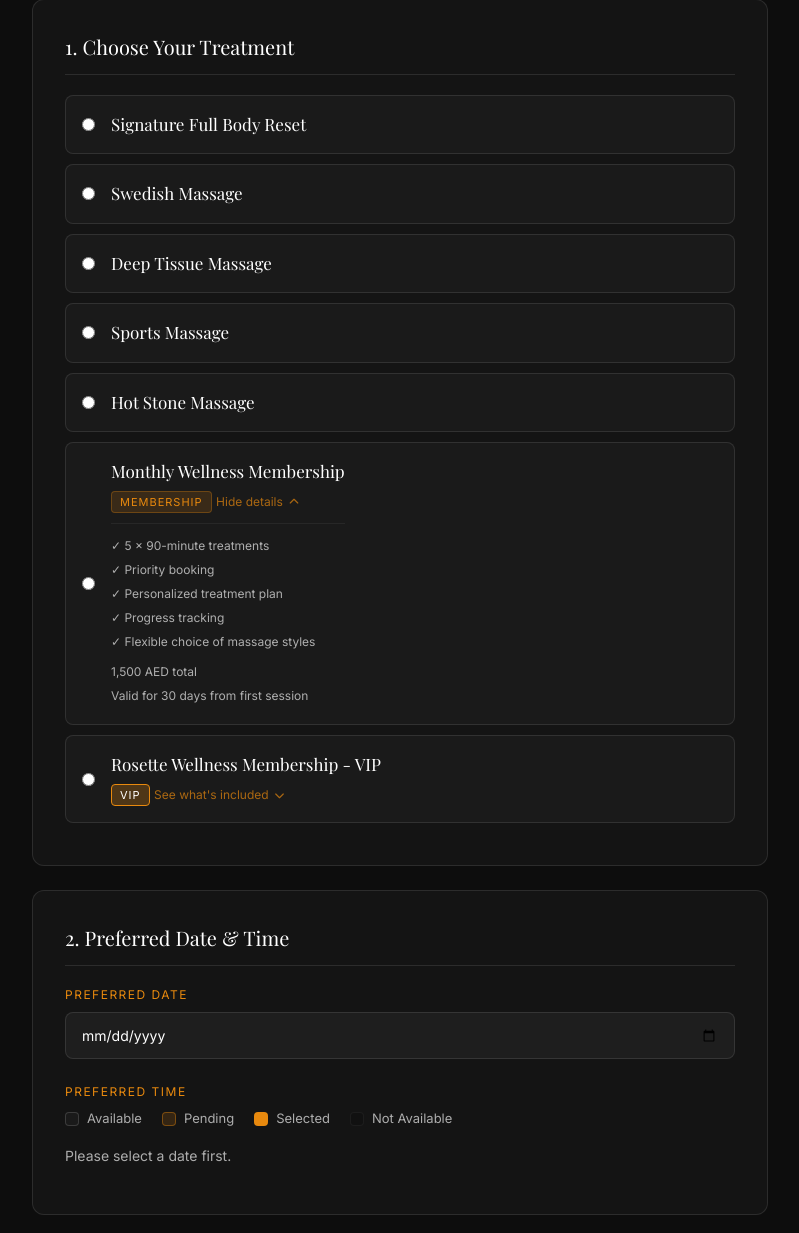
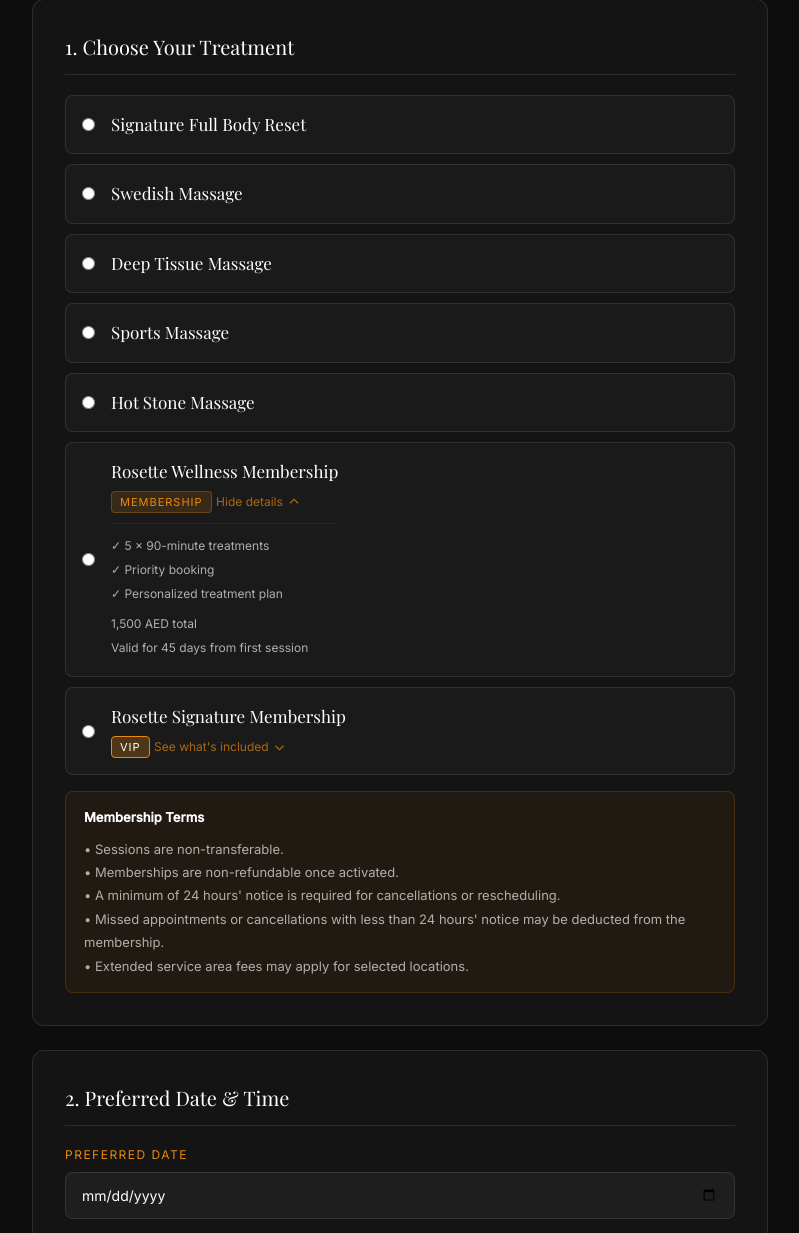
Before and after one commit to MarthaMuronji/rosette-booking, a Django app: page /book/ in a window 1280 px wide, after a click on "See what's included". Shown: the part 474-1707 px from the top of the page, without its empty margins (240-1039 px from the left). Run offline with Django 5.2, Linux system fonts and the light colour scheme; data that the repository does not hold is empty.

Commit message:
Remove Zone 5, add membership terms, restructure memberships
Zone 5 removal:
- Remove Zone 5 from zone choices, fees, and custom quote flow
- Remove Zone 5 notice from book_confirm.html
- Remove Zone 5 reminder flag from client_dashboard.html

Membership Terms:
- Add Membership Terms section (non-transferable, non-refundable
  once activated, 24h notice for cancellations/rescheduling, late
  cancellation/no-show deductions, extended service area fees)

Membership restructure (replaces Monthly/VIP):
- Rosette Wellness Membership: 5 x 90-min sessions, 1,500 AED,
  45-day validity (was 30 days), priority booking, personalized
  treatment plan - now expires (new for this tier)
- Rosette Signature Membership: 10 x 90-min sessions (was 8),
  2,800 AED (was 2,400), 90-day validity (was no expiry), priority
  peak-time access, personalized treatment plan, flexible treatment
  mix, one complimentary treatment enhancement per membership

Updates ClientPackage model, PACKAGE_TYPE_CHOICES, PACKAGE_CONFIGS,
and expiry logic in models.py/views.py. Updates display copy in
book_request.html, client_dashboard.html, and masseuse.html.

```diff
--- a/bookings/views.py
+++ b/bookings/views.py
@@ -21,11 +21,11 @@ import logging
 logger = logging.getLogger(__name__)
 
 PACKAGE_CONFIGS = {
-    'monthly_wellness': {'total_sessions': 5, 'validity_days': 30, 'base_price': 1500},
-    'vip_wellness': {'total_sessions': 8, 'validity_days': None, 'base_price': 2400},
+    'monthly_wellness': {'total_sessions': 5, 'validity_days': 45, 'base_price': 1500},
+    'vip_wellness': {'total_sessions': 10, 'validity_days': 90, 'base_price': 2800},
 }
 
-ZONE_FEES = {'zone1': 0, 'zone2': 25, 'zone3': 50, 'zone4': 75, 'zone5': 0}
+ZONE_FEES = {'zone1': 0, 'zone2': 25, 'zone3': 50, 'zone4': 75,}
 ADDON_PRICES = {'none': 0, 'foot_30': 120, 'hns_30': 100, 'hns_60': 180}
 
 
--- a/templates/bookings/book_request.html
+++ b/templates/bookings/book_request.html
@@ -510,11 +510,10 @@
     <div>✓ 5 × 90-minute treatments</div>
     <div>✓ Priority booking</div>
     <div>✓ Personalized treatment plan</div>
-                                    <div>✓ Progress tracking</div>
-                                    <div>✓ Flexible choice of massage styles</div>
     <div style="margin-top:6px;"><span class="highlight">1,500 AED total</span></div>
-                                    <div>Valid for 30 days from first session</div>
+    <div>Valid for 45 days from first session</div>
 </div>
+
                                 {% elif value == 'vip_wellness' %}
                                 <div class="package-badge mt-1" style="background: rgba(232,137,14,0.25); border-color: var(--primary); color: #fff;">VIP</div>
                                 <button type="button" class="package-toggle" onclick="togglePackageDetails(event, 'details_vip_wellness')">
@@ -522,13 +521,13 @@
                                     <i class="fas fa-chevron-down chevron"></i>
                                 </button>
                                 <div class="package-details" id="details_vip_wellness">
-                                    <div>✓ 8 × 90-minute treatments</div>
-                                    <div>✓ Priority booking</div>
+    <div>✓ 10 × 90-minute treatments</div>
+    <div>✓ Priority access to peak-time appointments</div>
     <div>✓ Personalized treatment plan</div>
-                                    <div>✓ Progress tracking</div>
-                                    <div>✓ Flexible choice of massage styles</div>
-                                    <div style="margin-top:6px;"><span class="highlight">2,400 AED total</span></div>
-                                    <div>No expiry — use at your own pace</div>
+    <div>✓ Flexible mix of treatment styles</div>
+    <div>✓ One complimentary treatment enhancement (e.g. hot stones, aromatherapy, or an extended scalp massage)</div>
+    <div style="margin-top:6px;"><span class="highlight">2,800 AED total</span></div>
+    <div>Valid for 90 days from first session</div>
 </div>
                                 {% endif %}
 
@@ -536,6 +535,17 @@
                         </div>
                     </div>
                     {% endfor %}
+
+                    <div class="package-fee-notice" style="display:block; margin-top:16px;">
+                        <strong>Membership Terms</strong>
+                        <div style="margin-top:8px; line-height:1.8;">
+                            <div>• Sessions are non-transferable.</div>
+                            <div>• Memberships are non-refundable once activated.</div>
+                            <div>• A minimum of 24 hours' notice is required for cancellations or rescheduling.</div>
+                            <div>• Missed appointments or cancellations with less than 24 hours' notice may be deducted from the membership.</div>
+                            <div>• Extended service area fees may apply for selected locations.</div>
+                        </div>
+                    </div>
 
                     {% if errors.service %}
                     <div class="invalid-feedback d-block">
@@ -571,7 +581,7 @@
                     <div class="package-fee-notice" id="packageFeeNotice">
     <i class="fas fa-info-circle me-2" style="color:var(--primary);"></i>
     <strong>What's included:</strong> Your membership covers all sessions at a flat rate.
-                        Zone travel fees (<strong>+25 AED</strong> Zone 2 / <strong>+50 AED</strong> Zone 3)
+    Zone travel fees (<strong>+25 AED</strong> Zone 2 / <strong>+50 AED</strong> Zone 3 / <strong>+75 AED</strong> Zone 4)
     and any add-ons are charged separately at each session and collected on the day.
 </div>
 
@@ -1057,19 +1067,13 @@
         }
     });
 
-    // ===== SPLIT ANY PRE-FILLED FULL NUMBER (e.g. "+254712345678") INTO CODE + LOCAL NUMBER =====
-    // Fixes the bug where a returning client's saved number, or a re-shown form after a
-    // validation error, dumped the WHOLE "+254712345678" into the local-number box while
-    // the country box stayed at its default (971).
+
     (function splitPrefilledPhone() {
         const raw = phoneInput.value.trim();
         if (!raw.startsWith('+')) return; // nothing to split, leave as-is
 
         const digits = raw.slice(1).replace(/[^0-9]/g, '');
 
-        // Match the LONGEST possible country code first (some codes are 1-3 digits,
-        // e.g. '1' for US/Canada vs '256' for Uganda — longest match avoids picking '2'
-        // out of a Ugandan number by mistake).
         const sortedByLength = [...countries].sort((a, b) => b.code.length - a.code.length);
         const match = sortedByLength.find(c => digits.startsWith(c.code));
 
@@ -1133,13 +1137,13 @@
         sports:            {90: 380, 120: 470},
         hot_stone:         {90: 380, 120: 470},
         monthly_wellness:  {90: 1500},
-        vip_wellness:      {90: 2400},
+        vip_wellness:      {90: 2800},
     };
 
     // Custom labels for packages (shown in duration dropdown)
     const packageLabels = {
         monthly_wellness: {90: '5 sessions × 90 min — 1,500 AED'},
-        vip_wellness:     {90: '8 sessions × 90 min — 2,400 AED'},
+        vip_wellness:     {90: '10 sessions × 90 min — 2,800 AED'},
     };
 
     let selectedService = null;
```
Also changed, not shown: bookings/models.py (+4 -4 lines), templates/bookings/book_confirm.html (+4 -23 lines), templates/bookings/client_dashboard.html (+10 -12 lines), templates/bookings/masseuse.html (+0 -8 lines). Lines whose indentation alone changed are shown as unchanged.
